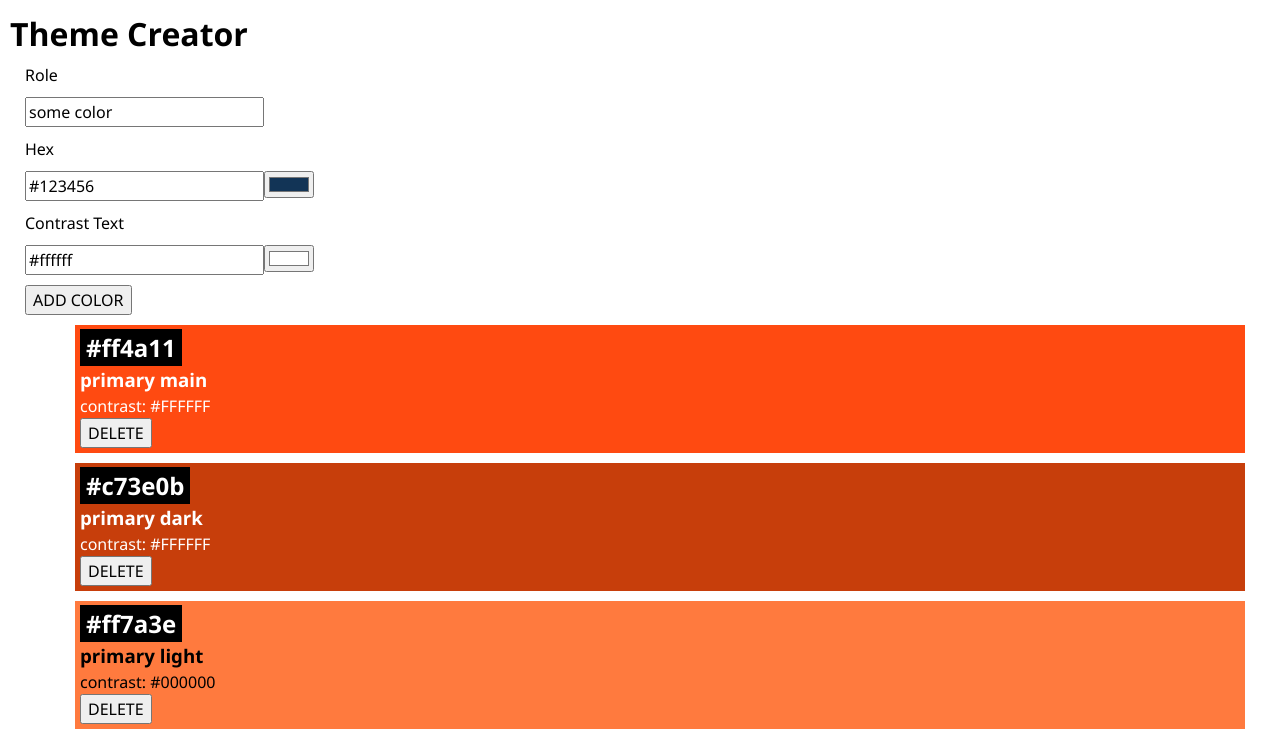
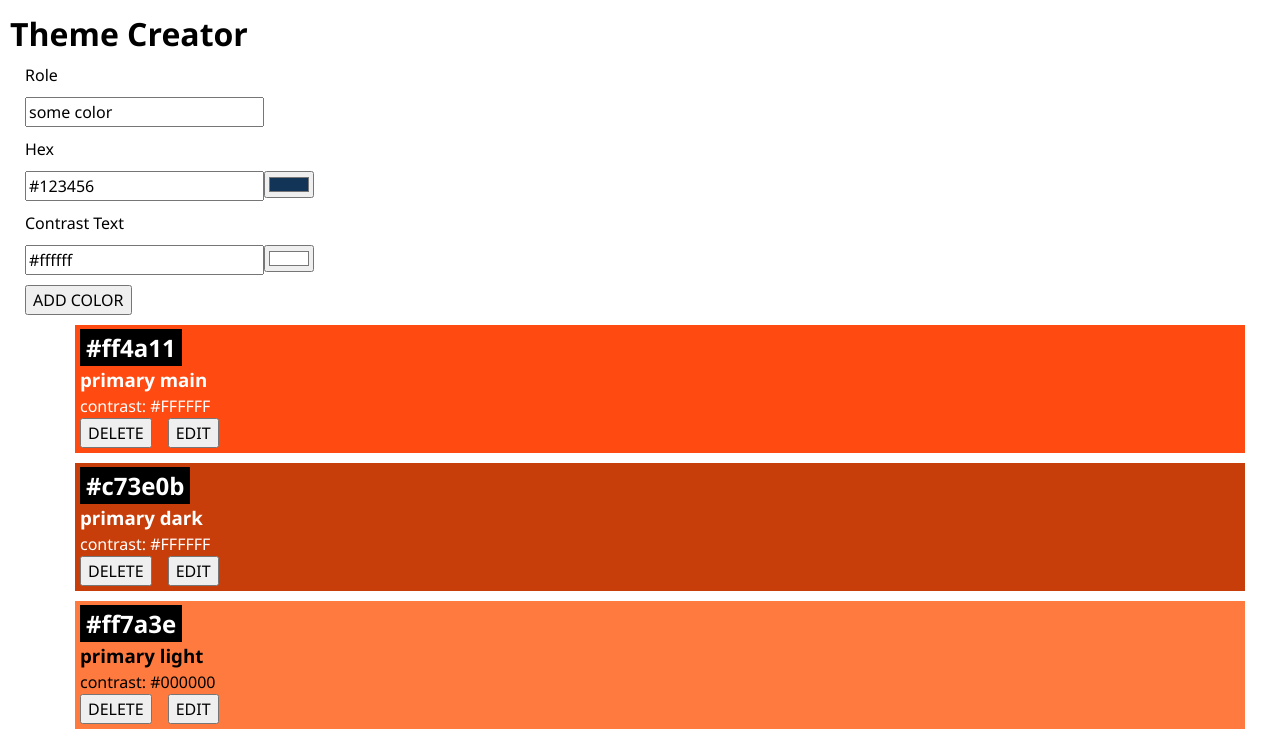
Before and after one commit to oliviabelu/recap-project-4, a React (Vite) app: page / in a window 1280 px wide. Shown: the top 737 px of the page. Built offline with nearby package versions, Linux system fonts and the light colour scheme.

Commit message:
edit a color from the theme

```diff
--- a/src/App.jsx
+++ b/src/App.jsx
@@ -16,12 +16,34 @@ function App() {
     setColors(colors.filter((color) => color.id !== colorId));
   }
 
-  console.log(colors);
+  function handleEditColor(editColor) {
+    console.log(editColor);
+    console.log(
+      editColor.id,
+      editColor.hex,
+      editColor.role,
+      editColor.contrastText,
+    );
+    setColors(
+      colors.map((color) =>
+        color.id === editColor.id
+          ? {
+              ...color,
+              role: editColor.role,
+              hex: editColor.hex,
+              contrastText: editColor.contrastText,
+            }
+          : color,
+      ),
+    );
+  }
+
+  const nameAddButton = "ADD COLOR";
 
   return (
     <>
       <h1>Theme Creator</h1>
-      <ColorForm onAddColor={handleAddColor} />
+      <ColorForm onColorButton={handleAddColor} buttonName={nameAddButton} />
       {colors.length !== 0 ? (
         <ul>
           {colors.map((color) => (
@@ -32,6 +54,7 @@ function App() {
                 role={color.role}
                 contrastText={color.contrastText}
                 onDeleteColor={handleDeleteColor}
+                onEditColor={handleEditColor}
               />
             </li>
           ))}
--- a/src/Components/Color/Color.jsx
+++ b/src/Components/Color/Color.jsx
@@ -1,11 +1,34 @@
+import ColorForm from "../ColorForm/ColorForm";
 import "./Color.css";
 import { useState } from "react";
 
-export default function Color({ id, hex, role, contrastText, onDeleteColor }) {
+export default function Color({
+  id,
+  hex,
+  role,
+  contrastText,
+  onDeleteColor,
+  onEditColor,
+}) {
   const [confirmation, setConfirmation] = useState(false);
+  const [isEdit, setIsEdit] = useState(false);
+
+  const nameEditButton = "EDIT";
 
   function handleConfirmationSet(bool) {
     setConfirmation(bool);
+  }
+
+  function handleIsEdit() {
+    console.log("handleIsEdit");
+    setIsEdit(!isEdit);
+  }
+
+  function handleEditColor(data) {
+    console.log("handleEditColor");
+    console.log(data);
+    handleIsEdit();
+    onEditColor({ id: id, ...data });
   }
 
   return (
@@ -13,6 +36,18 @@ export default function Color({ id, hex, role, contrastText, onDeleteColor }) {
       <h2 className="color-card__headline">{hex}</h2>
       <h3 style={{ color: contrastText }}>{role}</h3>
       <p style={{ color: contrastText }}>contrast: {contrastText}</p>
+      {isEdit ? (
+        <>
+          <ColorForm
+            onColorButton={handleEditColor}
+            initialData={{ role: role, hex: hex, contrastText: contrastText }}
+            buttonName={nameEditButton}
+          />
+          <button type="button" onClick={handleIsEdit}>
+            CANCEL
+          </button>{" "}
+        </>
+      ) : (
         <div
           className="color-card__delete-buttons"
           role="group"
@@ -21,7 +56,10 @@ export default function Color({ id, hex, role, contrastText, onDeleteColor }) {
           {confirmation ? (
             <>
               <span className="color-card__highlight">Really Delete?</span>
-            <button type="button" onClick={() => handleConfirmationSet(false)}>
+              <button
+                type="button"
+                onClick={() => handleConfirmationSet(false)}
+              >
                 CANCEL
               </button>
               <button type="button" onClick={() => onDeleteColor(id)}>
@@ -29,11 +67,17 @@ export default function Color({ id, hex, role, contrastText, onDeleteColor }) {
               </button>
             </>
           ) : (
+            <>
               <button type="button" onClick={() => handleConfirmationSet(true)}>
                 DELETE
               </button>
+              <button type="button" onClick={handleIsEdit}>
+                EDIT
+              </button>
+            </>
           )}
         </div>
+      )}
     </article>
   );
 }
--- a/src/Components/ColorForm/ColorForm.jsx
+++ b/src/Components/ColorForm/ColorForm.jsx
@@ -1,8 +1,13 @@
 import { ColorInput } from "../ColorInput/ColorInput";
 
 export default function ColorForm({
-  onAddColor,
-  initialData = { role: "some color", hex: "#123456", contrastText: "#ffffff" },
+  onColorButton,
+  initialData = {
+    role: "some color",
+    hex: "#123456",
+    contrastText: "#ffffff",
+  },
+  buttonName,
 }) {
   function handleSubmit(event) {
     event.preventDefault();
@@ -11,8 +16,7 @@ export default function ColorForm({
     const formData = new FormData(form);
     const data = Object.fromEntries(formData);
 
-    console.log(data);
-    onAddColor(data);
+    onColorButton(data);
 
     form.reset();
     form.elements.role.focus();
@@ -39,7 +43,7 @@ export default function ColorForm({
       ></ColorInput>
 
       <button type="submit" className="color-form__button">
-        ADD COLOR
+        {buttonName}
       </button>
     </form>
   );
```
Lines whose indentation alone changed are shown as unchanged.
